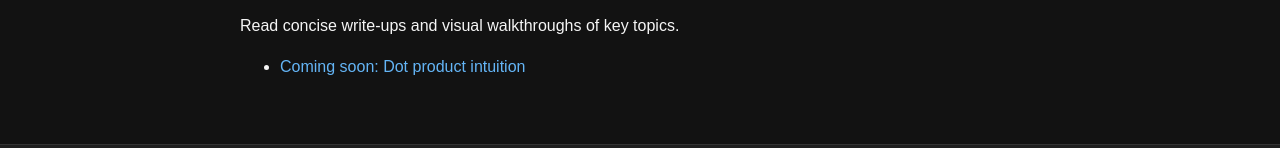
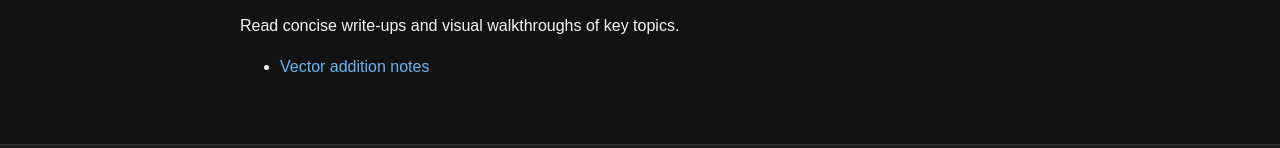
Before and after one commit to math-for-visual-coders/math-for-visual-coders.github.io, a plain HTML site: page index.html in a window 1280 px wide. Shown: the part 599-747 px from the top of the page. Drawn offline with Linux system fonts and the light colour scheme.

Commit message:
Update index.html

```diff
--- a/index.html
+++ b/index.html
@@ -33,7 +33,7 @@
       <h2>Notes & Articles</h2>
       <p>Read concise write-ups and visual walkthroughs of key topics.</p>
       <ul>
-        <li><a href="#">Coming soon: Dot product intuition</a></li>
+        <li><a href="vector-addition-article">Vector addition notes</a></li>
       </ul>
     </section>
   </main>
```
